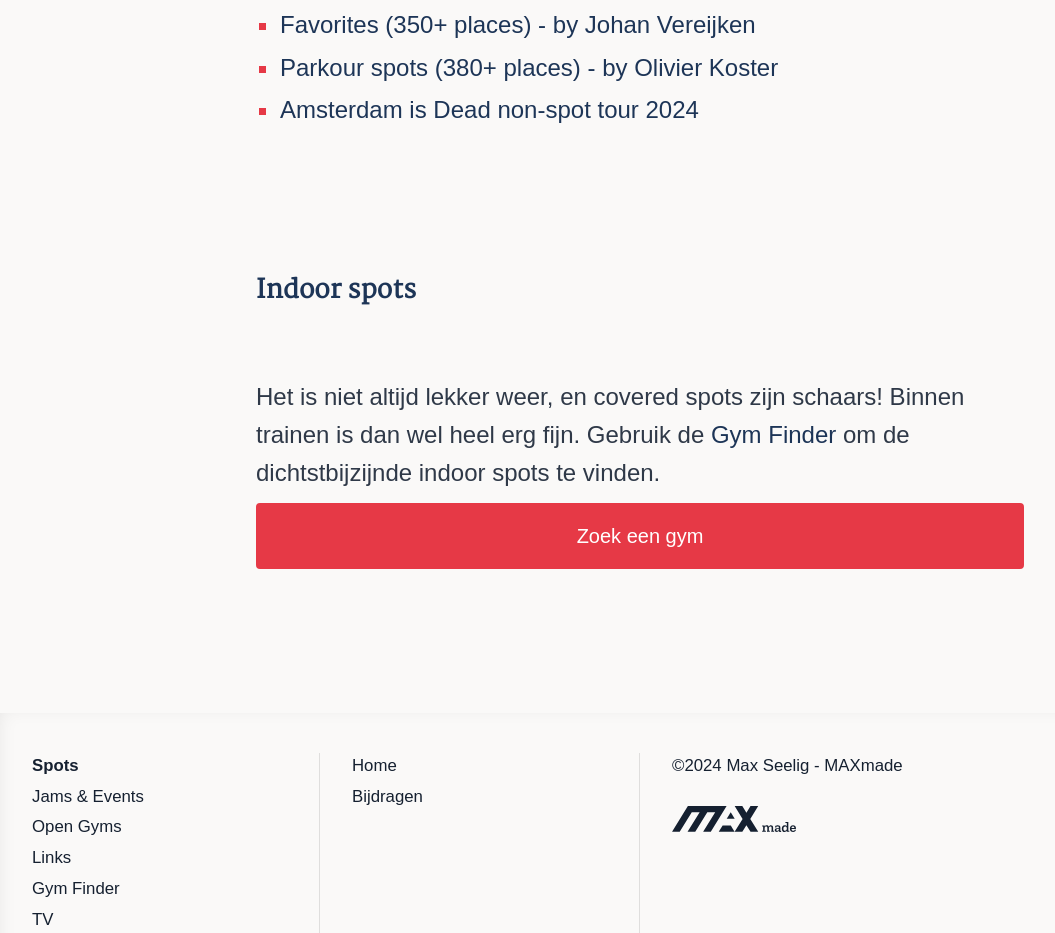
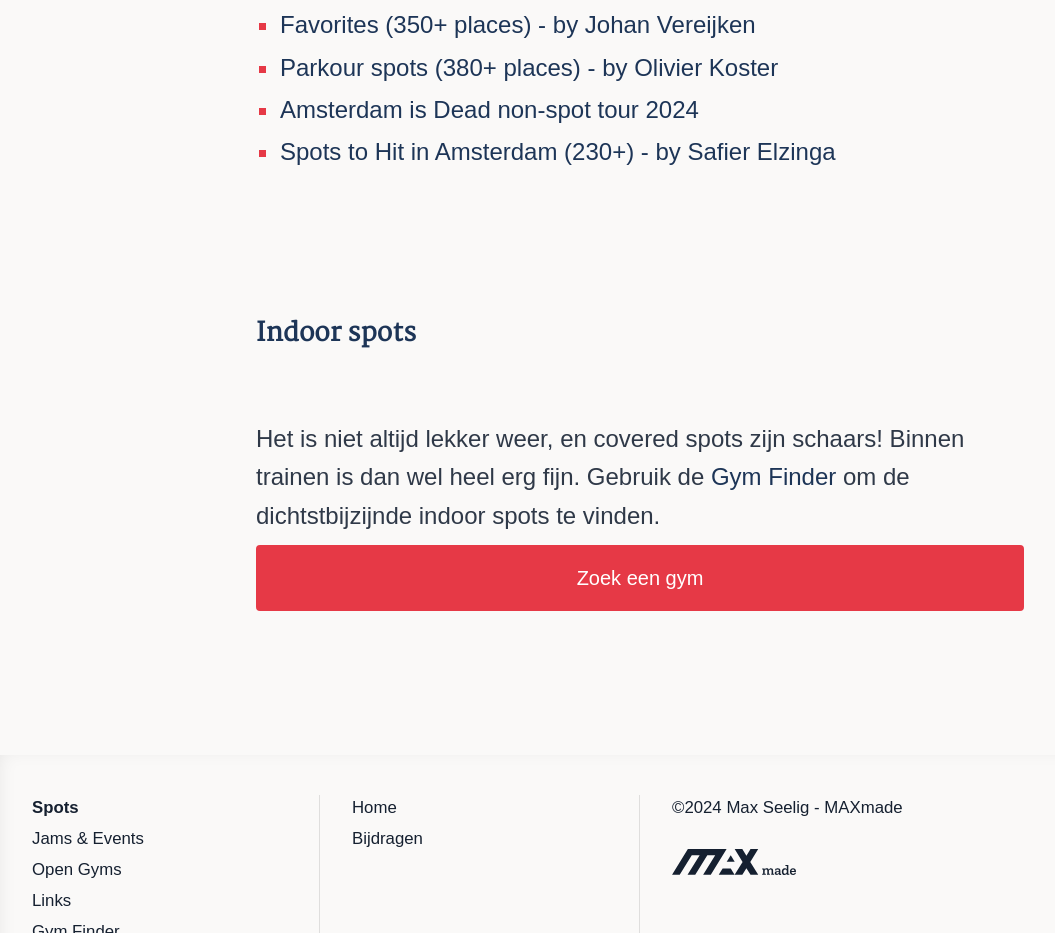
Before and after one commit to m-a-x-s-e-e-l-i-g/pkfr-nl, a SvelteKit app: page /spots in a window 1280 px wide. Shown: the part 2780-3713 px from the top of the page, without its empty margins (0-1055 px from the left). Built offline with nearby package versions, Linux system fonts and the light colour scheme; some icons are missing; a web font is replaced by a local one.

Commit message:
Added Safiers spots to hit map

```diff
--- a/src/routes/spots/+page.svelte
+++ b/src/routes/spots/+page.svelte
@@ -98,6 +98,7 @@
 			<li><a href="https://goo.gl/maps/AbnzZDiUjxiy1YDK7" target="_blank" rel="noreferrer">Favorites (350+ places) - by Johan Vereijken</a></li>
 			<li><a href="https://goo.gl/maps/khFcMNSZaQBrBuLx5" target="_blank" rel="noreferrer">Parkour spots (380+ places) - by Olivier Koster</a></li>
 			<li><a href="https://maps.app.goo.gl/UKweDgNVvEpJQakSA" target="_blank" rel="noreferrer">Amsterdam is Dead non-spot tour 2024</a></li>
+			<li><a href="https://maps.app.goo.gl/5WcDufx7Nsk9Z4in7" target="_blank" rel="noreferrer">Spots to Hit in Amsterdam (230+) - by Safier Elzinga</a></li>
 		</ul>
 	</article>
 </div>
```
